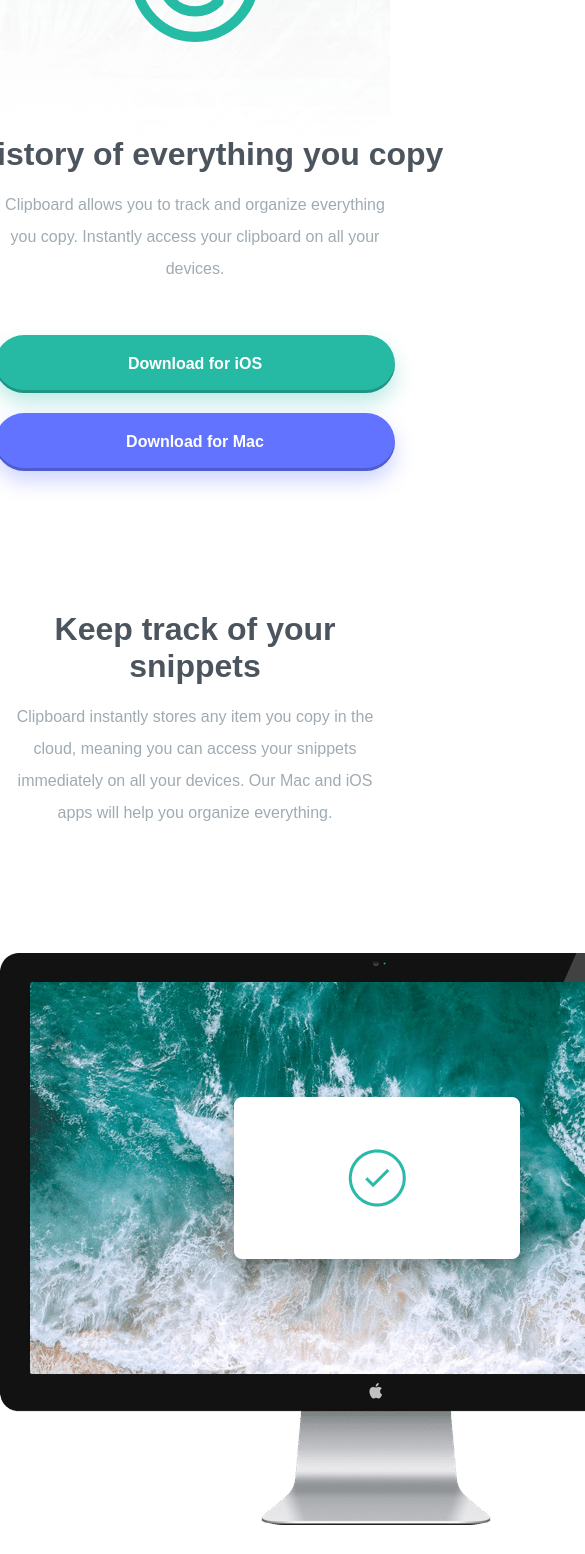
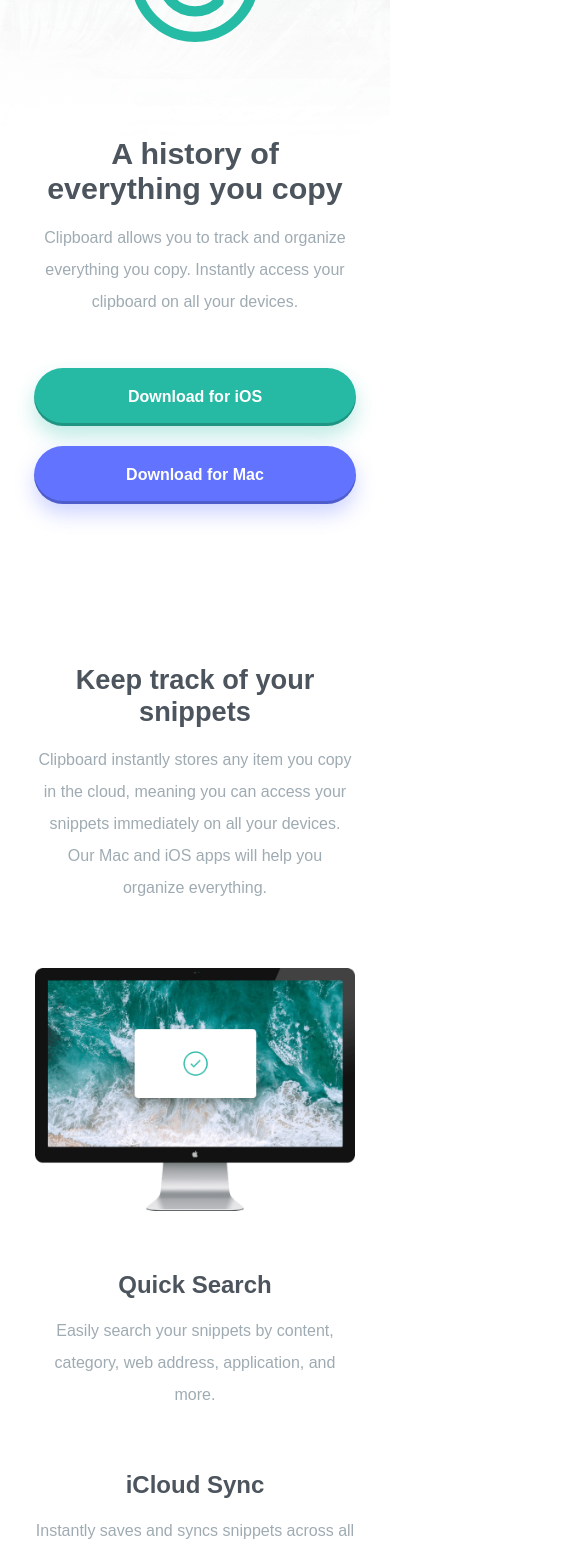
Before and after one commit to MarieCourse/FM-clipboard-landing-page, a React (Vite) app: page / in a window 390 px wide. Shown: the part 220-1774 px from the top of the page, 585 px wide, since content can reach past the window. Built offline with nearby package versions, Linux system fonts and the light colour scheme; a web font is replaced by a local one.

Commit message:
Reponsive corrected

```diff
--- a/src/App.sass
+++ b/src/App.sass
@@ -103,34 +103,60 @@ body
     margin: 0
     font-size: 16px
     #root
+      display: flex
+      flex-direction: column
+      justify-content: center
       h1, h2, h3
         line-height: normal
         margin-bottom: 1rem
+        text-wrap: wrap
       h1
-        font-size: 2rem
-
+        font-size: 1.9rem
       h2
-        font-size: 2rem
-
+        font-size: 1.7rem
       h3
         font-size: 1.5rem
-      .logo
-        height: 8em
-        margin-bottom: 50px
-      .section
-        width: 80%
-        margin: 60px 0
-        &.devices-mac, &.devices-tablette
-          margin: auto
-          >img
+      p
+        font-size: 1rem
+        line-height: 2
+
+      header
+        padding-bottom: 50px
+        .logo
+          height: 8em
+          margin-bottom: 50px
+        >.blocText, >.main__buttons
+          width: 82%
+
+      main
+        width: 82%
+        margin: auto
+        section
+          width: 100%
+          margin: 60px 0
+          .devices-mac, .devices-tablette
             width: 100%
-        &.row, >.row
-          flex-direction: column
-          &.logos, &.tools
-            margin: 50px 0
-            gap: 50px
-            >.blocText
-              width: 100%
-              >img
-                width: 50px
-                margin: 50px
+          .devices-mac
+            margin-bottom: 30px
+          .devices-tablette
+            margin: 70px auto
+          .row
+            &.snippets, &.logos, &.tools
+              display: flex
+              flex-direction: column
+              height: auto
+            &.snippets
+              margin-top: 64px
+            &.logos, &.tools
+              margin: 60px auto
+              gap: 65px
+              align-items: center
+              >.blocText
+                width: 100%
+                gap: 0
+                >img
+                  height: 40px
+                  object-fit: contain
+          &.download
+            margin: 125px auto
+            padding: 0
--- a/src/Components/BlocText/BlocText.sass
+++ b/src/Components/BlocText/BlocText.sass
@@ -33,12 +33,8 @@
     .blocText
         width: 100%
         line-height: normal
-        >h1, >h2, >h3
-            font-size: 2rem
-        >p
-            line-height: 2
 
     .al-left
         align-items: center
         text-align: center
-        margin: 50px 0
+        margin: 30px auto
--- a/src/Components/Button/Button.sass
+++ b/src/Components/Button/Button.sass
@@ -25,4 +25,4 @@
 @media (max-width: 767px)
     .button
         margin: 0
-        width: 100%
+        width: 80vw
--- a/src/Components/Download/Download.sass
+++ b/src/Components/Download/Download.sass
@@ -9,4 +9,4 @@
     .main__buttons
         flex-direction: column
         margin: 50px 0
-        width: 100%
+        width: 80vw
--- a/src/Components/Footer/Footer.sass
+++ b/src/Components/Footer/Footer.sass
@@ -31,12 +31,13 @@ footer
                 color: hsl(171, 66%, 44%)
 
 @media (max-width: 426px)
-    .footer
+    footer
         flex-direction: column
         justify-content: center
         height: 500px
         gap: 30px
-        &__logo
+        padding: 0
+        >img
             width: 60px
             height: 60px
         >ul
@@ -45,7 +46,8 @@ footer
             padding: 0
             >li
                 margin: 20px 0
+                font-size: 1.1rem
 
-        &__icons
+        .footer__icons
             >.icon
                 margin: 0 20px
```
